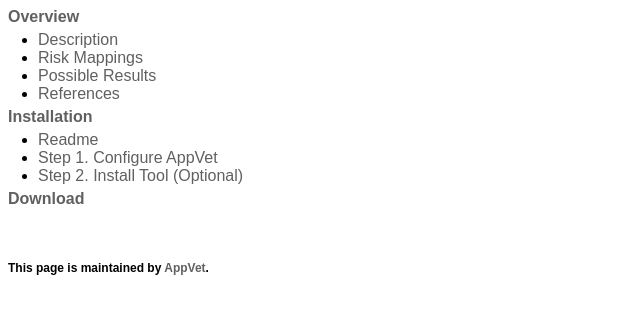
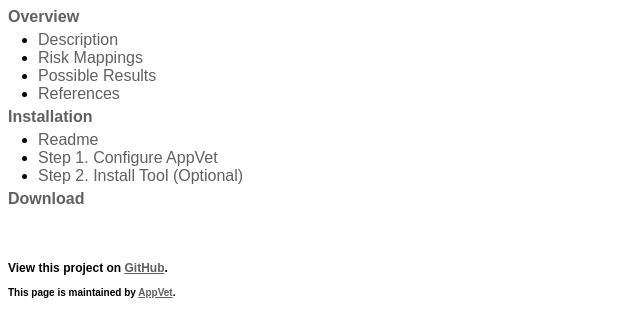
Before and after one commit to AppVet/android-sigverifier-tool, a plain HTML site: page left_frame_menu.html in a window 1280 px wide. Shown: the whole page, without its empty margins (0-640 px from the left). Drawn offline with Linux system fonts and the light colour scheme.

Commit message:
Updated content.

```diff
--- a/left_frame_menu.html
+++ b/left_frame_menu.html
@@ -24,7 +24,10 @@
 	<br>
 	<br>
 	<p class="view">
-		This page is maintained by <a href="https://github.com/AppVet" target="_blank">AppVet</a>.
+		View this project on <a class="underline" href="https://github.com/AppVet/appvet" target="_blank">GitHub</a>.
+	</p>
+	<p class="maintained">
+		This page is maintained by <a class="underline" href="https://github.com/AppVet" target="_blank">AppVet</a>.
 	</p>
 
 </body>
```
